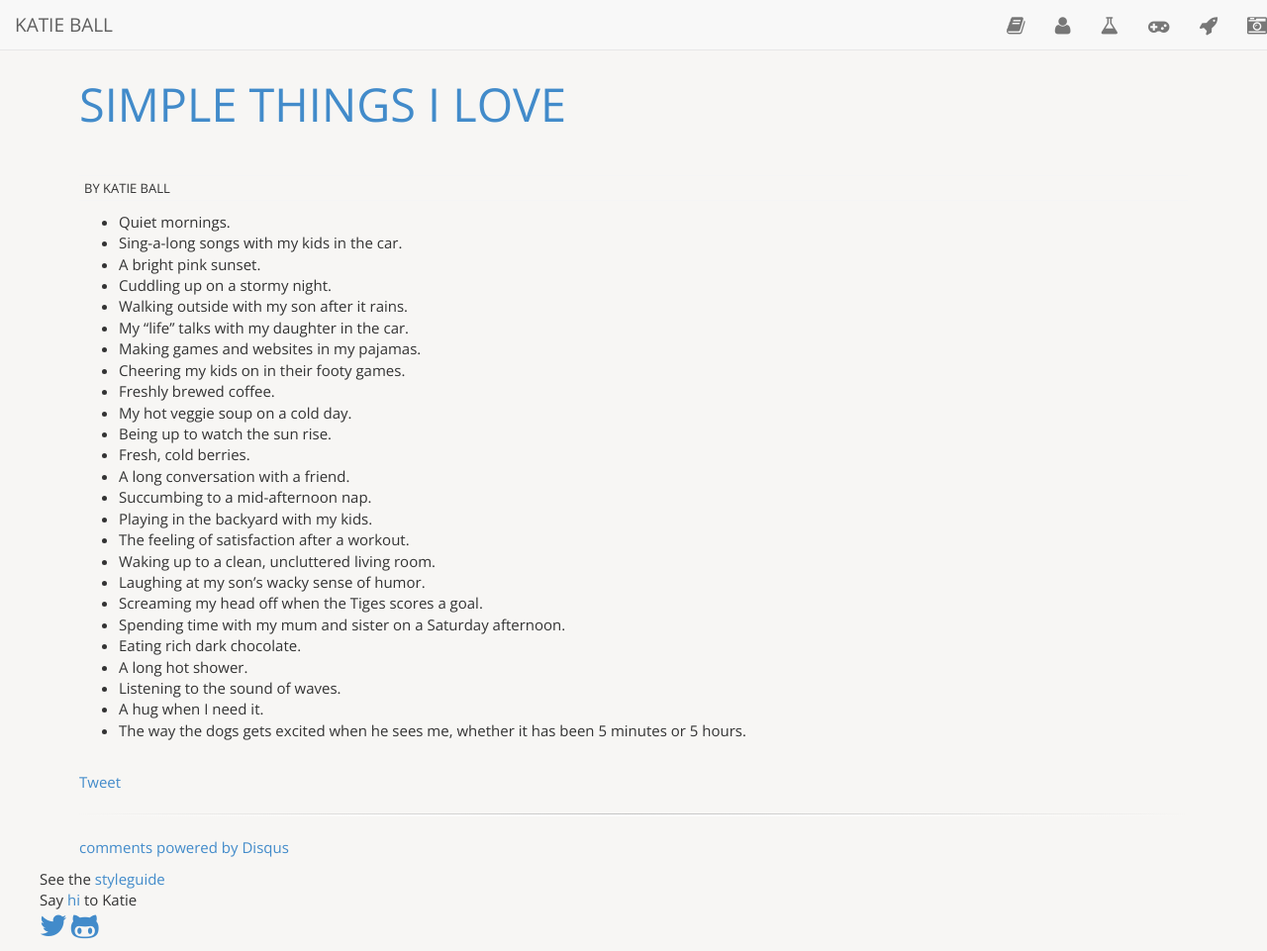
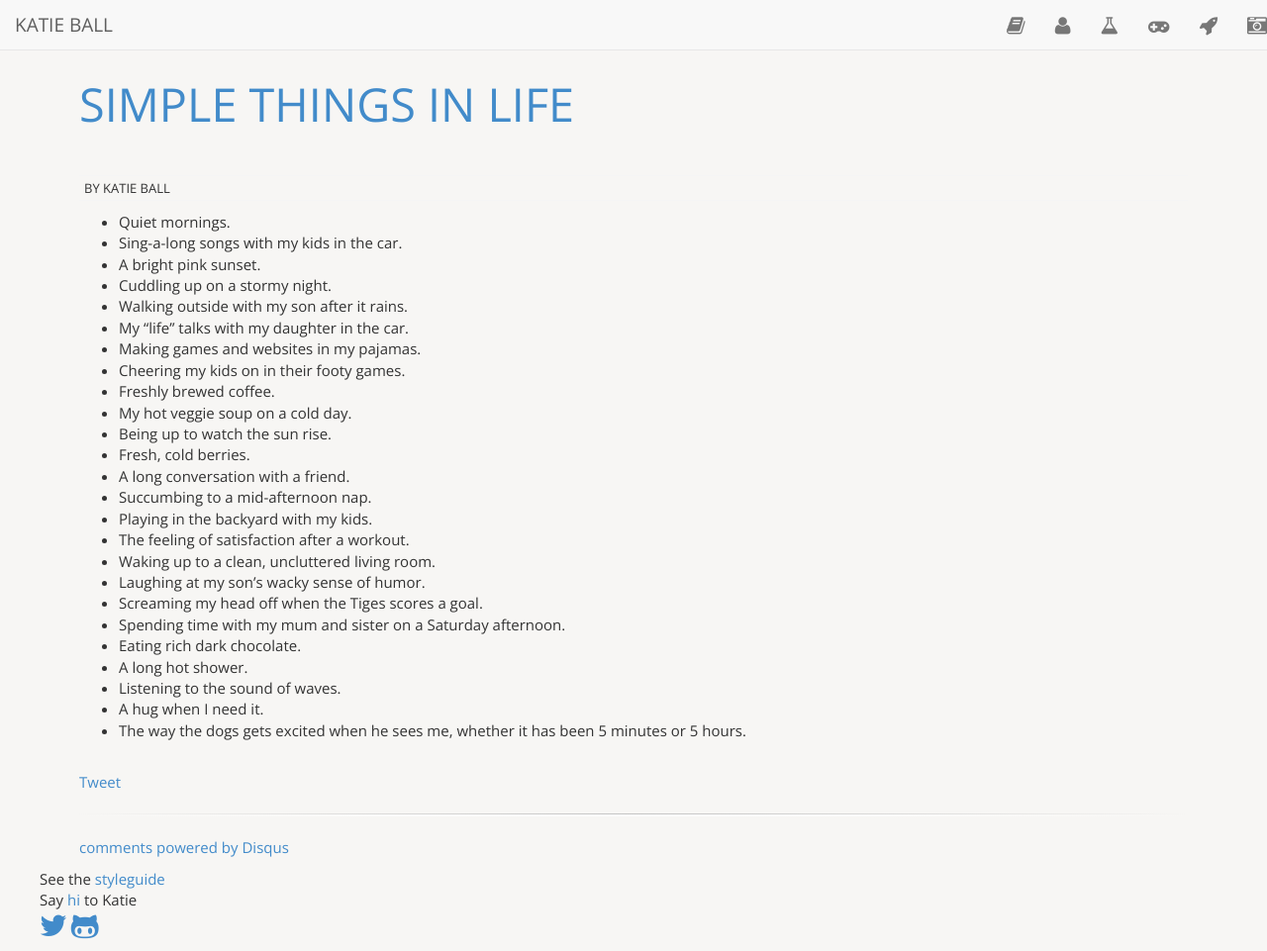
Before and after one commit to roachhd/roachhd.github.io, a Jekyll site: the page built from about/simple-things/index.md, in a window 1280 px wide and 961 px high. Shown: the whole window at 99% size. Built offline with Jekyll 4.4.1, drawn with Linux system fonts in a browser that asks for light colours; nearby versions of some CDN libraries; comment, search, counter and statistics services are not loaded.

Commit message:
Update index.md

```diff
--- a/about/simple-things/index.md
+++ b/about/simple-things/index.md
@@ -1,6 +1,7 @@
 ---
 layout: post
-title: "Simple Things I Love"
+title: "Simple Things In Life"
+comments: false
 ---
 
 ###### By Katie Ball
```
